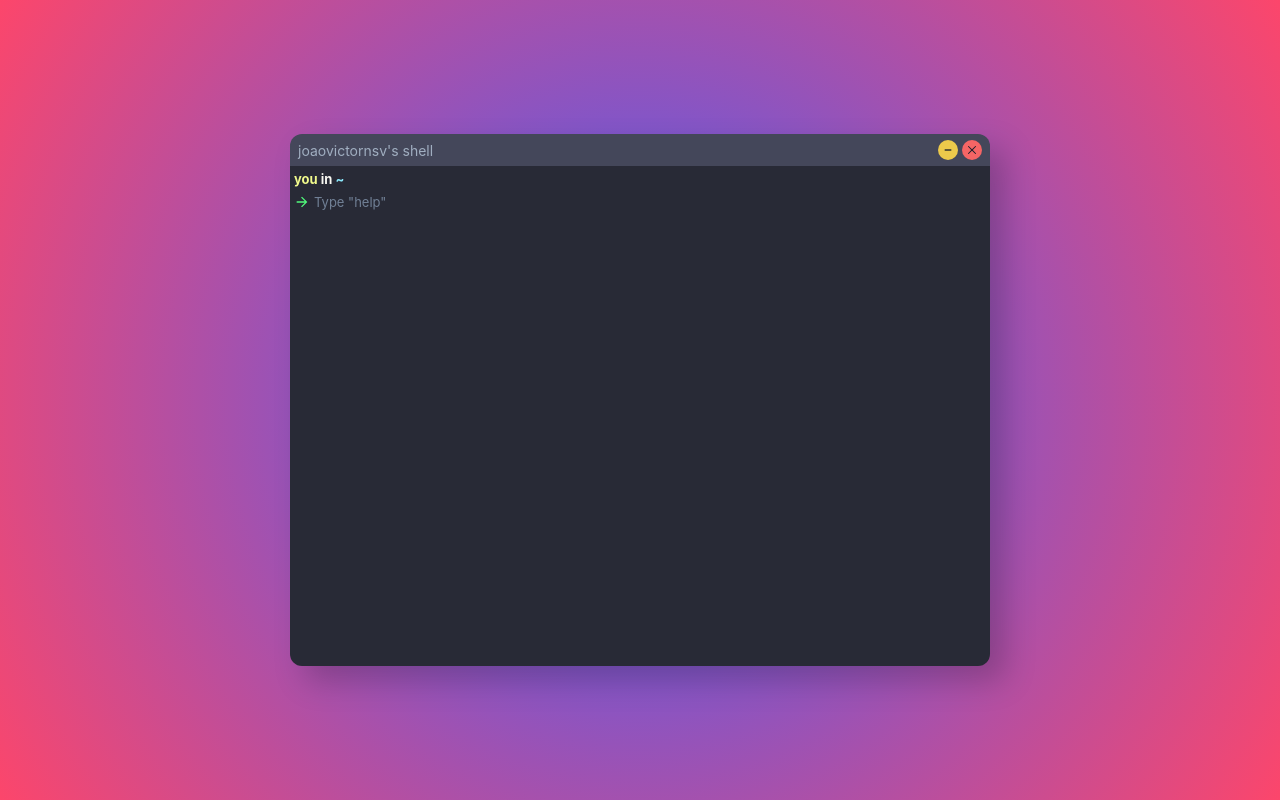
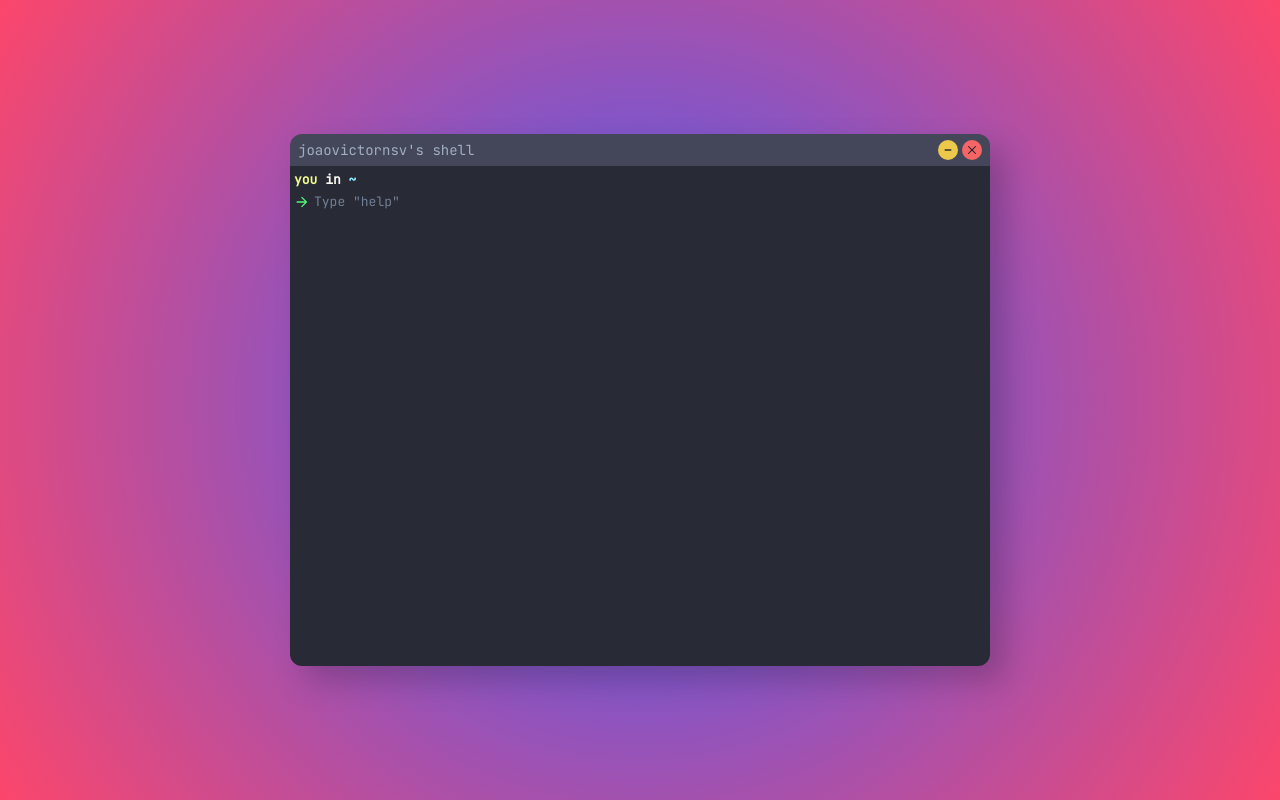
Before and after one commit to joaovictornsv/portfolio-terminal, a React (Vite) app: page / in a window 1280 px wide. Built offline with nearby package versions, Linux system fonts and the light colour scheme.

Commit message:
set jetbrains mono font css to important

```diff
--- a/src/main.css
+++ b/src/main.css
@@ -1,5 +1,5 @@
 body {
   background: radial-gradient(circle, rgba(63, 94, 251, 1) 0%, rgba(252, 70, 107, 1) 100%) !important;
   font-size: small;
-  font-family: "JetBrains Mono", monospace;
+  font-family: "JetBrains Mono", monospace !important;
 }
```
